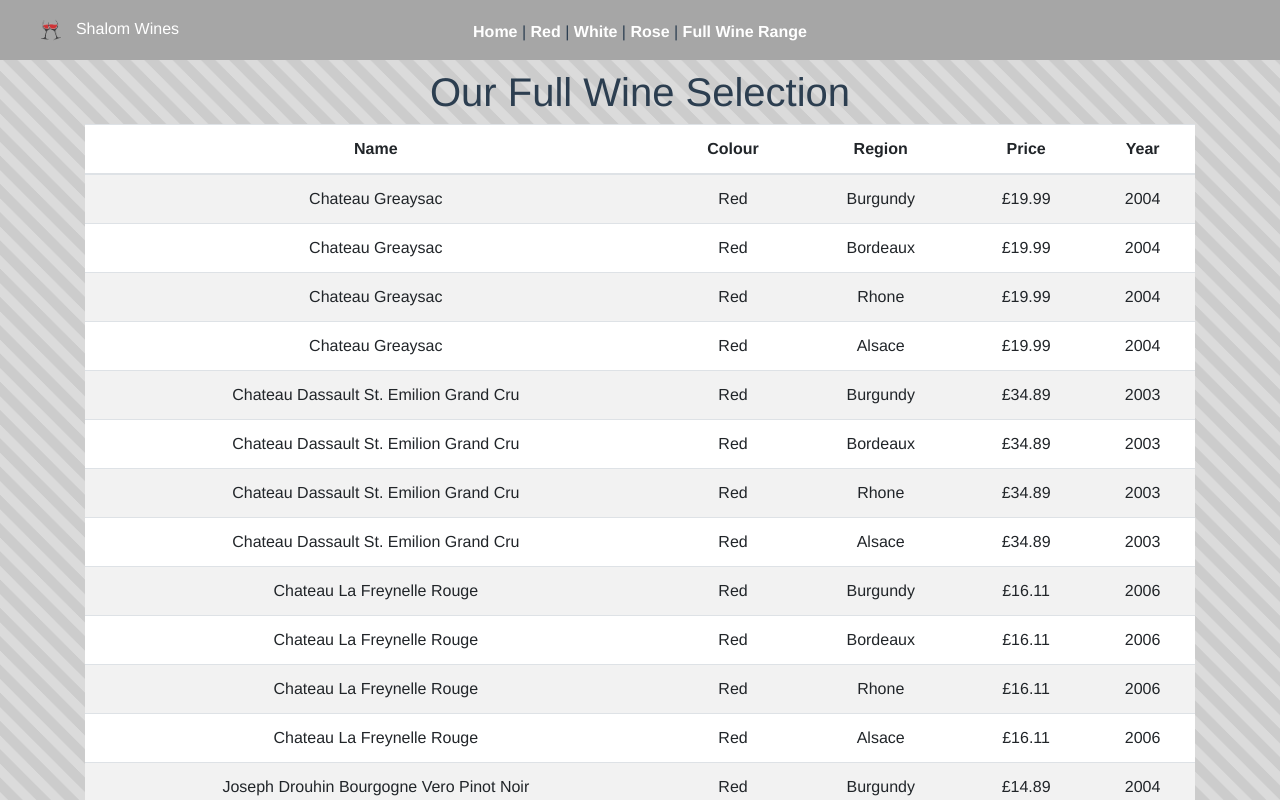
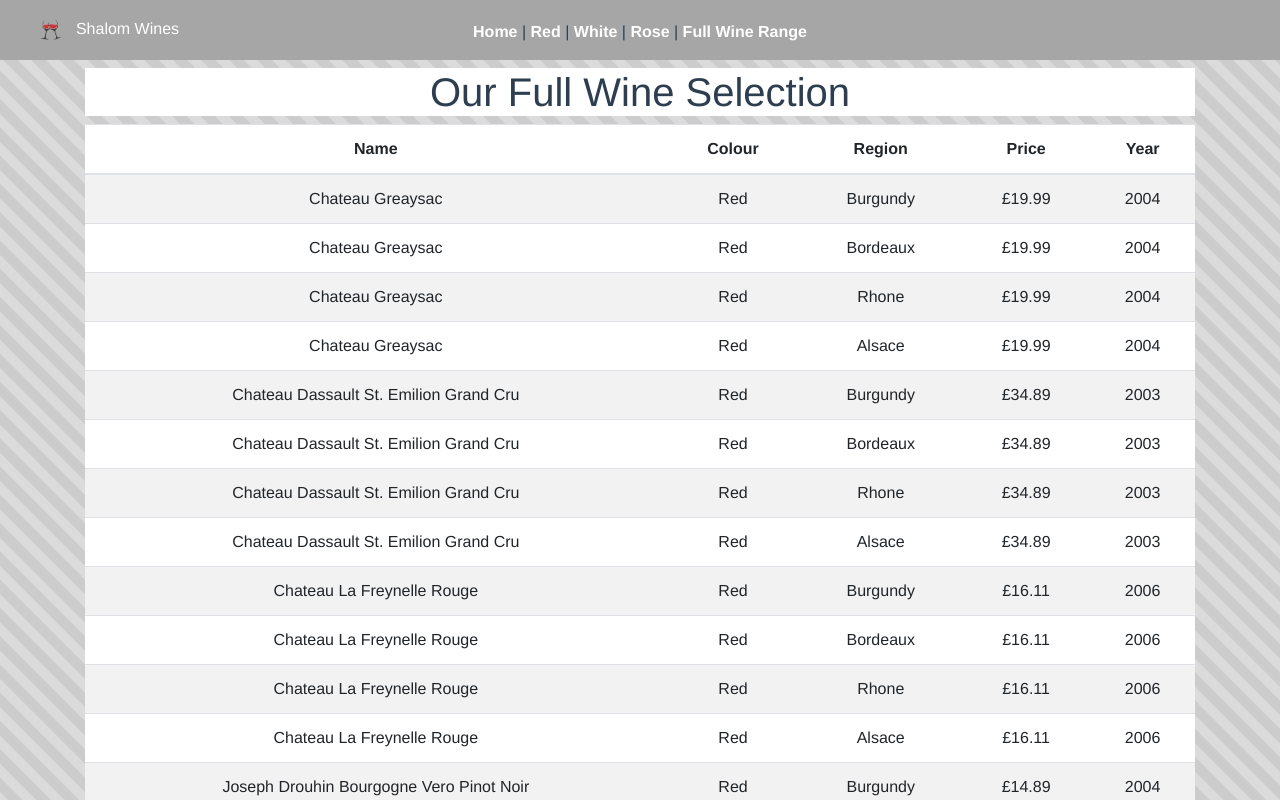
Before and after one commit to declanw91/vue-winestore, a Vue app: page /fullrange in a window 1280 px wide. Shown: the top 800 px of the page. Built offline with nearby package versions, Linux system fonts and the light colour scheme.

Commit message:
style update for store

```diff
--- a/src/views/FullRange.vue
+++ b/src/views/FullRange.vue
@@ -24,3 +24,9 @@
   }
 }
 </script>
+
+<style scoped>
+  h1 {
+    background: #FFFFFF;
+  }
+</style>
--- a/src/views/Red.vue
+++ b/src/views/Red.vue
@@ -24,3 +24,9 @@
   }
 }
 </script>
+
+<style scoped>
+  h1 {
+    background: #FFFFFF;
+  }
+</style>
--- a/src/views/Rose.vue
+++ b/src/views/Rose.vue
@@ -24,3 +24,9 @@
   }
 }
 </script>
+
+<style scoped>
+  h1 {
+    background: #FFFFFF;
+  }
+</style>
--- a/src/views/White.vue
+++ b/src/views/White.vue
@@ -24,3 +24,9 @@
   }
 }
 </script>
+
+<style scoped>
+  h1 {
+    background: #FFFFFF;
+  }
+</style>
```
